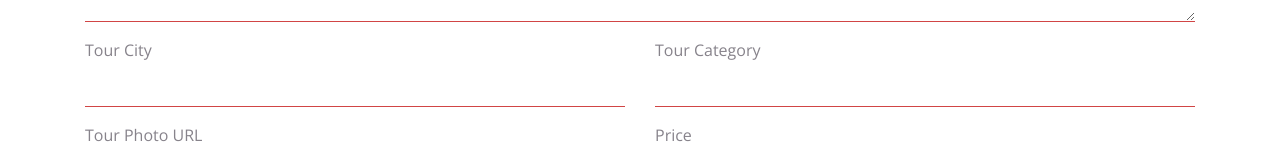
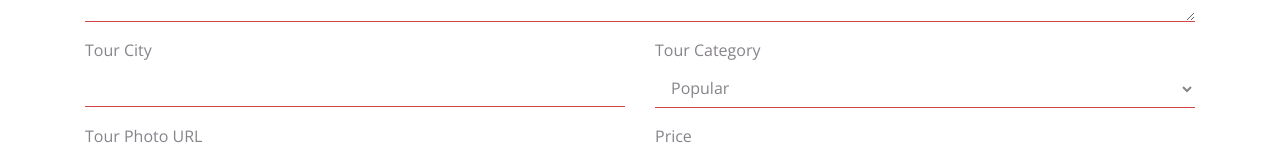
Before and after one commit to tawnycat/ToursAppServer, a website: page public/form.html in a window 1280 px wide. Shown: the part 543-703 px from the top of the page. Drawn offline with nearby package versions, Linux system fonts and the light colour scheme.

Commit message:
added category dropdown

```diff
--- a/public/form.html
+++ b/public/form.html
@@ -36,7 +36,17 @@
             <div class="col">
                 <div class="form-group">
                     <label for="tourCategory">Tour Category</label>
-                    <input class="form-control" type="text" id="tourCategoryInput">
+                    <select class="form-control" id="tourCategoryInput">
+                        <option>Popular</option>
+                        <option>History</option>
+                        <option>Fashion</option>
+                        <option>Art</option>
+                        <option>Food & Drink</option>
+                        <option>LGBT</option>
+                        <option>Finance</option>
+                        <option>Crime & Ghost</option>
+                        <option>Parks</option>
+                    </select>
                 </div>
             </div>
         </div>
@@ -130,8 +140,8 @@
             </div>
         </div>
         <div class="form-actions">
-        <button class="btn btn-lg mt-5 mb-4" id="formsubmit">Submit</button>
-    </div>
+            <button class="btn btn-lg mt-5 mb-4" id="formsubmit">Submit</button>
+        </div>
     </div>
 </body>
 
--- a/public/style.css
+++ b/public/style.css
@@ -3,7 +3,7 @@ body {
     font-family: 'Open Sans', sans-serif;
 }
 
-.form-group {
+.form-group, #tourCategoryInput {
     color: #87838B;
 }
 
@@ -27,7 +27,7 @@ h1, h2, h3 {
     font-weight: bolder;
 }
 
-input[type=text], input[type=number], #tourDescriptionInput {
+input[type=text], input[type=number], #tourDescriptionInput, #tourCategoryInput {
     border: none;
     border-bottom: 1px solid #d14545;
     border-radius: 0px;
@@ -38,3 +38,9 @@ input[type=text], input[type=number], #tourDescriptionInput {
     background-color: transparent;
     text-align: center;
 }
+
+input[type=text]:focus, input[type=number]:focus, #tourDescriptionInput:focus, #tourCategoryInput:focus {
+    border: none;
+    border-bottom: 1px solid #3385E5;
+    border-radius: 0px;
+}
```
